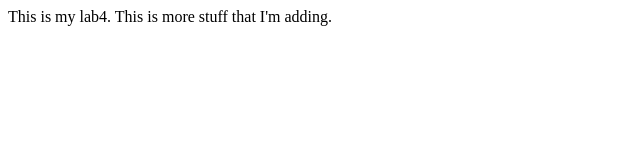
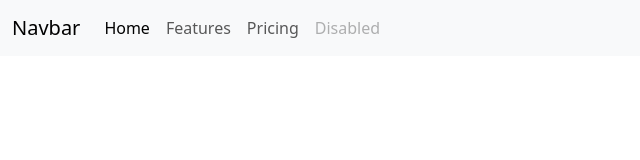
Before and after one commit to Programmingfan345/is436Lab4Test, a plain HTML site: page index.html in a window 1280 px wide. Shown: the whole page, without its empty margins (0-640 px from the left). Drawn offline with nearby package versions, Linux system fonts and the light colour scheme.

Commit message:
More updates

```diff
--- a/index.html
+++ b/index.html
@@ -1,3 +1,39 @@
-This is my lab4.
+<!doctype html>
+<html lang="en">
+  <head>
+    <meta charset="utf-8">
+    <meta name="viewport" content="width=device-width, initial-scale=1">
+    <title>Bootstrap demo</title>
+    <link href="https://cdn.jsdelivr.net/npm/bootstrap@5.3.8/dist/css/bootstrap.min.css" rel="stylesheet" integrity="sha384-sRIl4kxILFvY47J16cr9ZwB07vP4J8+LH7qKQnuqkuIAvNWLzeN8tE5YBujZqJLB" crossorigin="anonymous">
+  </head>
+  <body>
+    <script src="https://cdn.jsdelivr.net/npm/bootstrap@5.3.8/dist/js/bootstrap.bundle.min.js" integrity="sha384-FKyoEForCGlyvwx9Hj09JcYn3nv7wiPVlz7YYwJrWVcXK/BmnVDxM+D2scQbITxI" crossorigin="anonymous"></script>
 
-This is more stuff that I'm adding.
+
+
+<nav class="navbar navbar-expand-lg bg-body-tertiary">
+  <div class="container-fluid">
+    <a class="navbar-brand" href="#">Navbar</a>
+    <button class="navbar-toggler" type="button" data-bs-toggle="collapse" data-bs-target="#navbarNav" aria-controls="navbarNav" aria-expanded="false" aria-label="Toggle navigation">
+      <span class="navbar-toggler-icon"></span>
+    </button>
+    <div class="collapse navbar-collapse" id="navbarNav">
+      <ul class="navbar-nav">
+        <li class="nav-item">
+          <a class="nav-link active" aria-current="page" href="#">Home</a>
+        </li>
+        <li class="nav-item">
+          <a class="nav-link" href="#">Features</a>
+        </li>
+        <li class="nav-item">
+          <a class="nav-link" href="#">Pricing</a>
+        </li>
+        <li class="nav-item">
+          <a class="nav-link disabled" aria-disabled="true">Disabled</a>
+        </li>
+      </ul>
+    </div>
+  </div>
+</nav>
+</body>
+</html>
```
